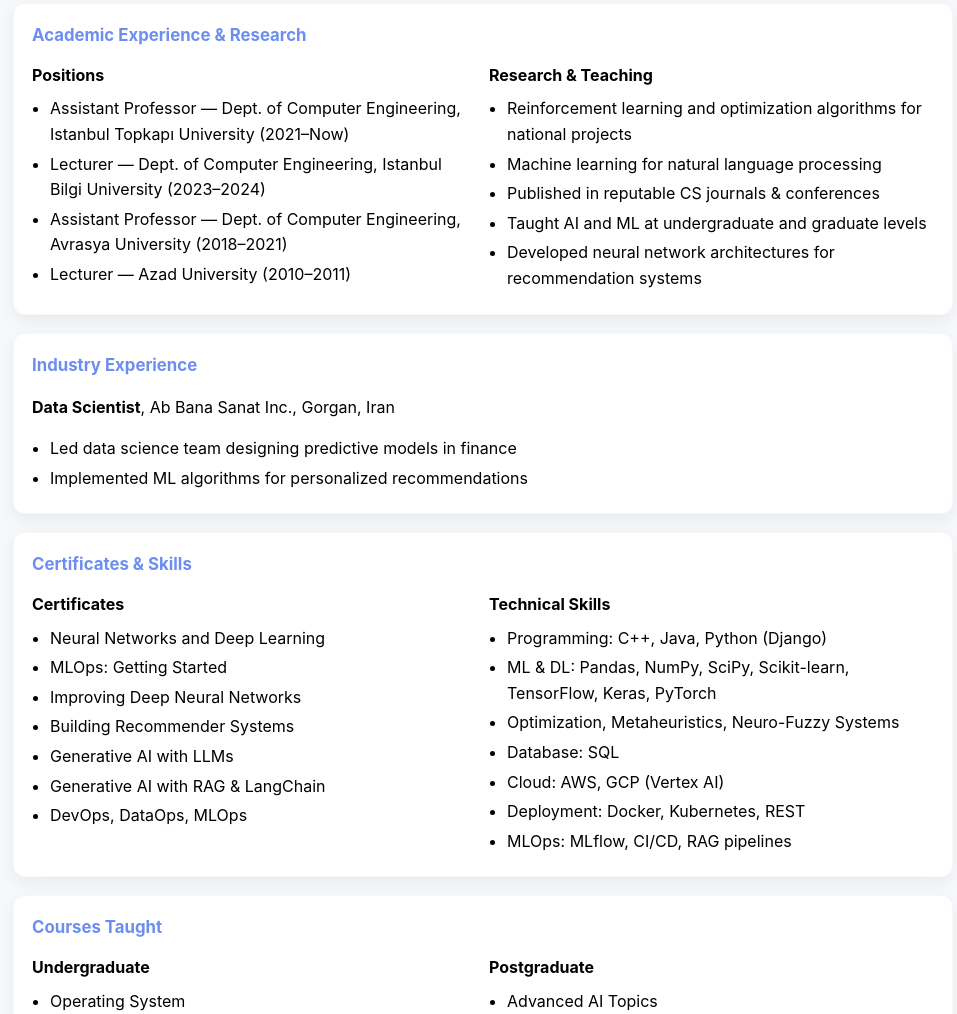
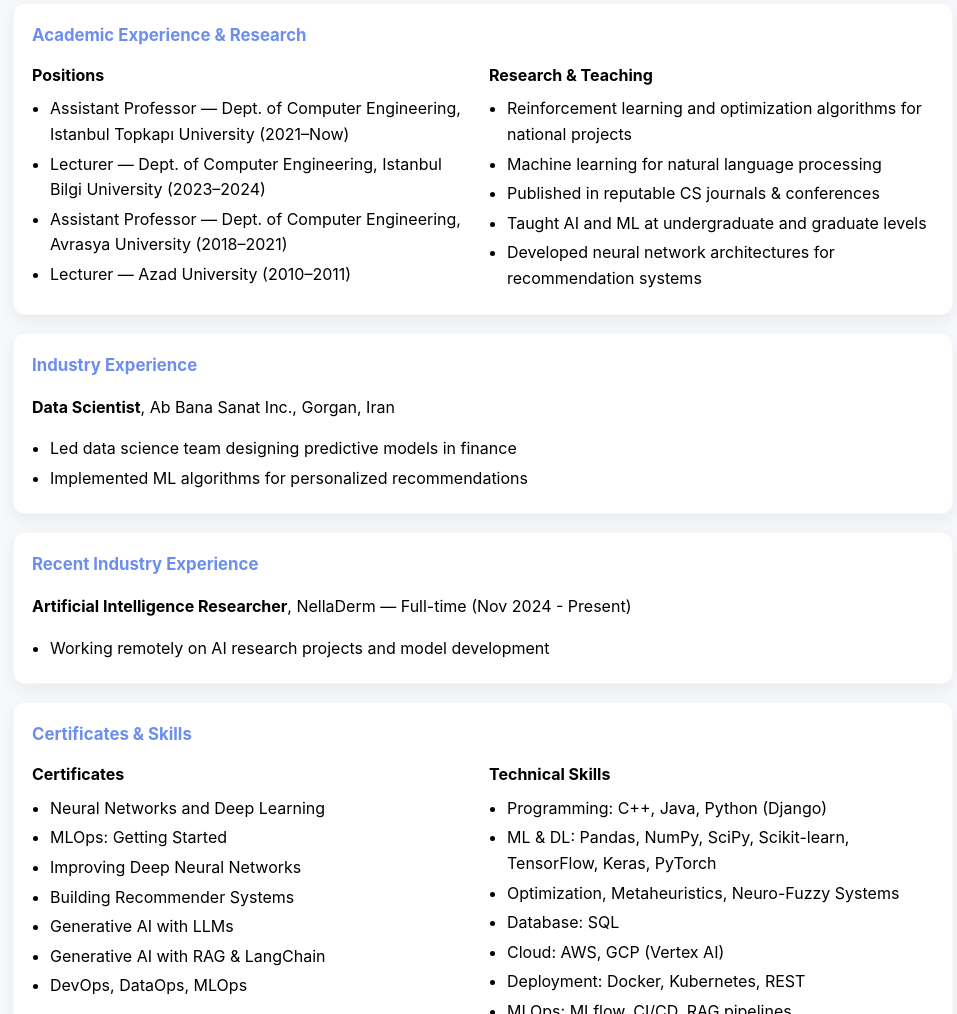
Before and after one commit to areflogin/areflogin.github.io, a plain HTML site: page index.html in a window 1280 px wide. Shown: the part 712-1726 px from the top of the page, without its empty margins (157-1114 px from the left). Drawn offline with Linux system fonts and the light colour scheme.

Commit message:
Update index.html

```diff
--- a/index.html
+++ b/index.html
@@ -52,6 +52,7 @@
       <a href="#education">Education</a>
       <a href="#academic">Academic</a>
       <a href="#industry">Industry</a>
+      <a href="#industry-new">Recent Industry</a>
       <a href="#skills">Skills & Certificates</a>
       <a href="#courses">Courses</a>
       <a href="#languages">Languages</a>
@@ -113,6 +114,15 @@
         <ul>
           <li>Led data science team designing predictive models in finance</li>
           <li>Implemented ML algorithms for personalized recommendations</li>
+        </ul>
+      </section>
+
+      <!-- Recent Industry Experience -->
+      <section id="industry-new" class="card">
+        <h2>Recent Industry Experience</h2>
+        <p><strong>Artificial Intelligence Researcher</strong>, NellaDerm — Full-time (Nov 2024 - Present)</p>
+        <ul>
+          <li>Working remotely on AI research projects and model development</li>
         </ul>
       </section>
 
```
